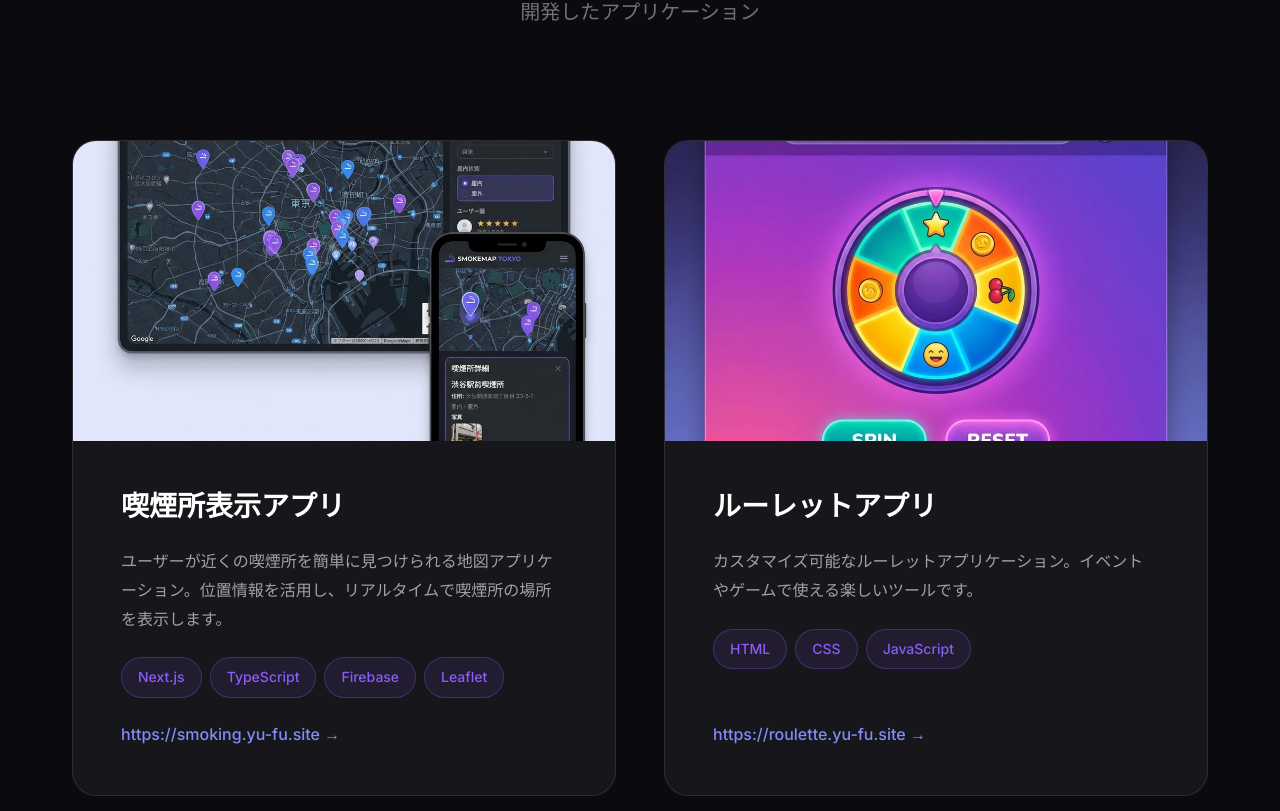
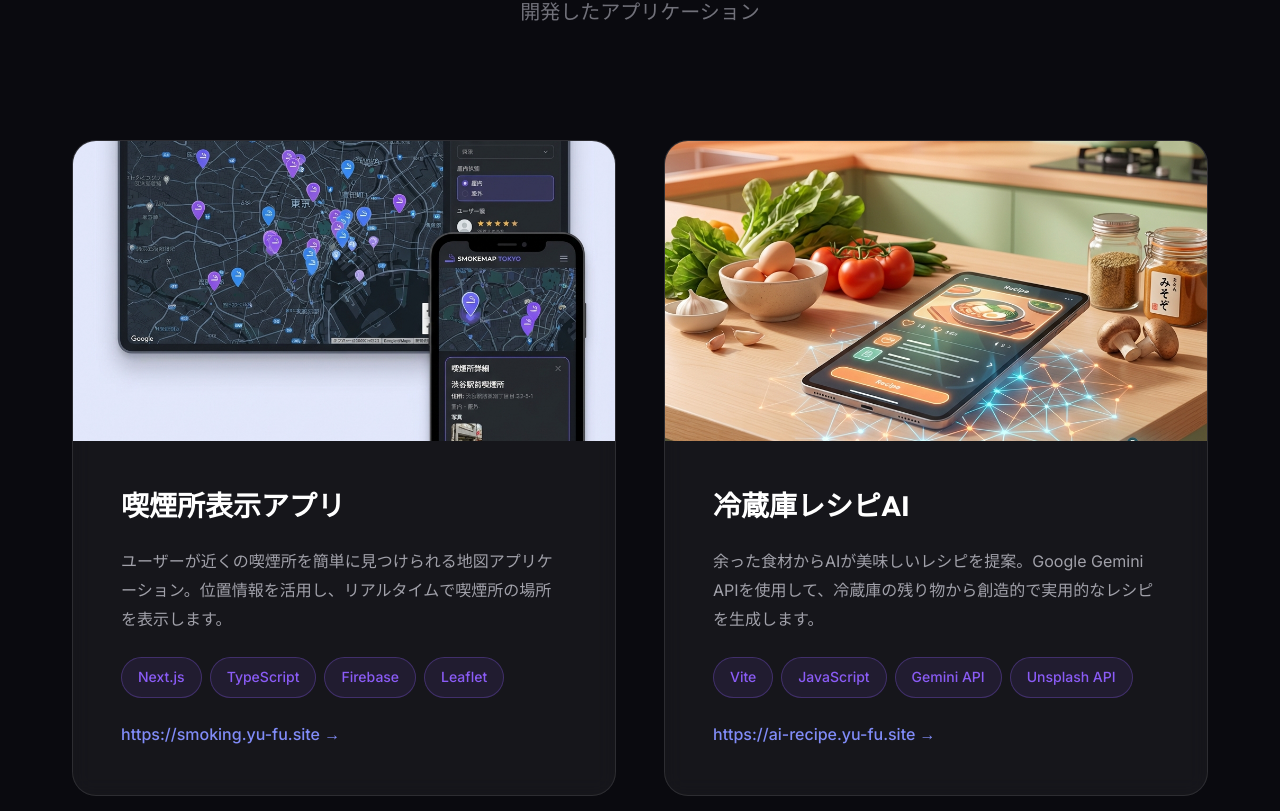
Before and after one commit to yufu085312/YU-FU.SITE, a Next.js app: page / in a window 1280 px wide. Shown: the part 3649-4460 px from the top of the page. Built offline with nearby package versions, Linux system fonts and the light colour scheme.

Commit message:
冷蔵庫レシピAIプロジェクトを追加

```diff
--- a/src/components/Projects.tsx
+++ b/src/components/Projects.tsx
@@ -9,6 +9,13 @@ export default function Projects() {
       image: '/projects/smoking-app.png',
       url: 'https://smoking.yu-fu.site',
       tags: ['Next.js', 'TypeScript', 'Firebase', 'Leaflet'],
+    },
+    {
+      title: '冷蔵庫レシピAI',
+      description: '余った食材からAIが美味しいレシピを提案。Google Gemini APIを使用して、冷蔵庫の残り物から創造的で実用的なレシピを生成します。',
+      image: '/projects/recipe-ai.png',
+      url: 'https://ai-recipe.yu-fu.site',
+      tags: ['Vite', 'JavaScript', 'Gemini API', 'Unsplash API'],
     },
     {
       title: 'ルーレットアプリ',
```
Also changed, not shown: public/projects/recipe-ai.png (added).
